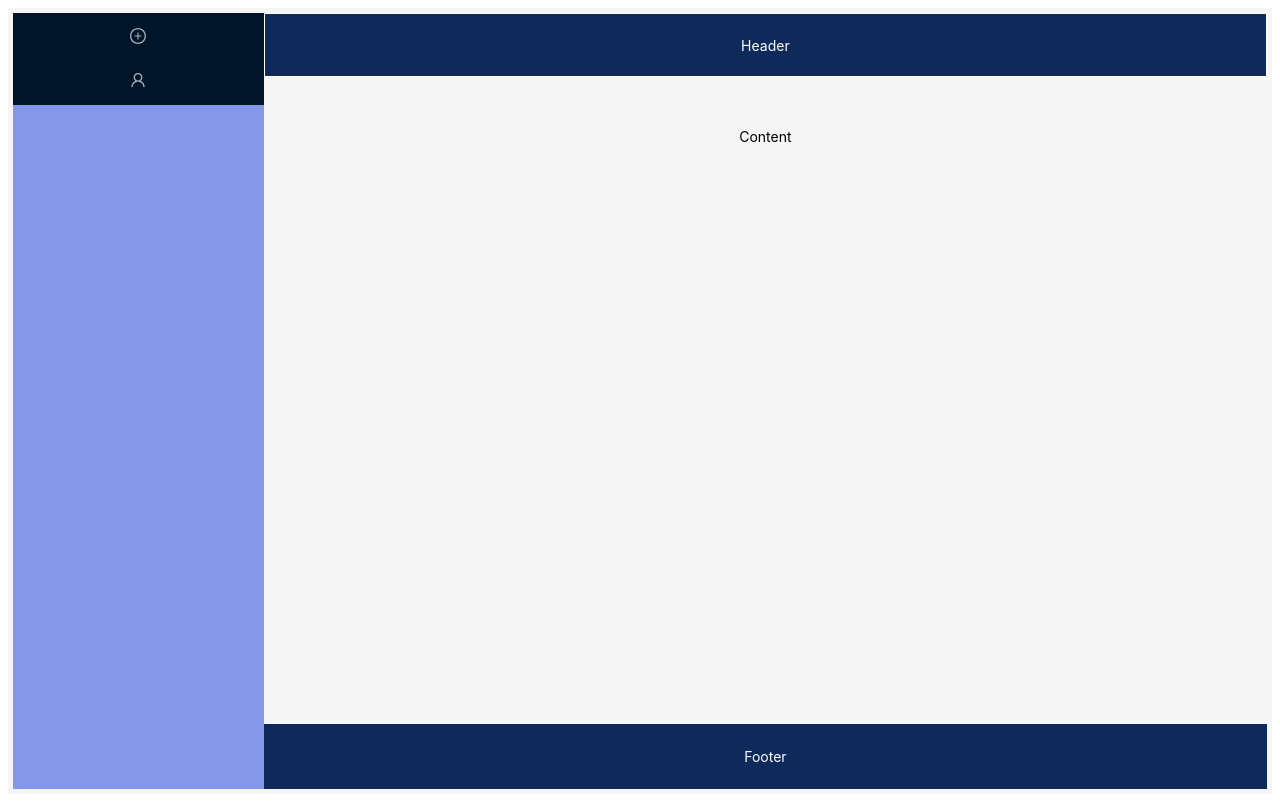
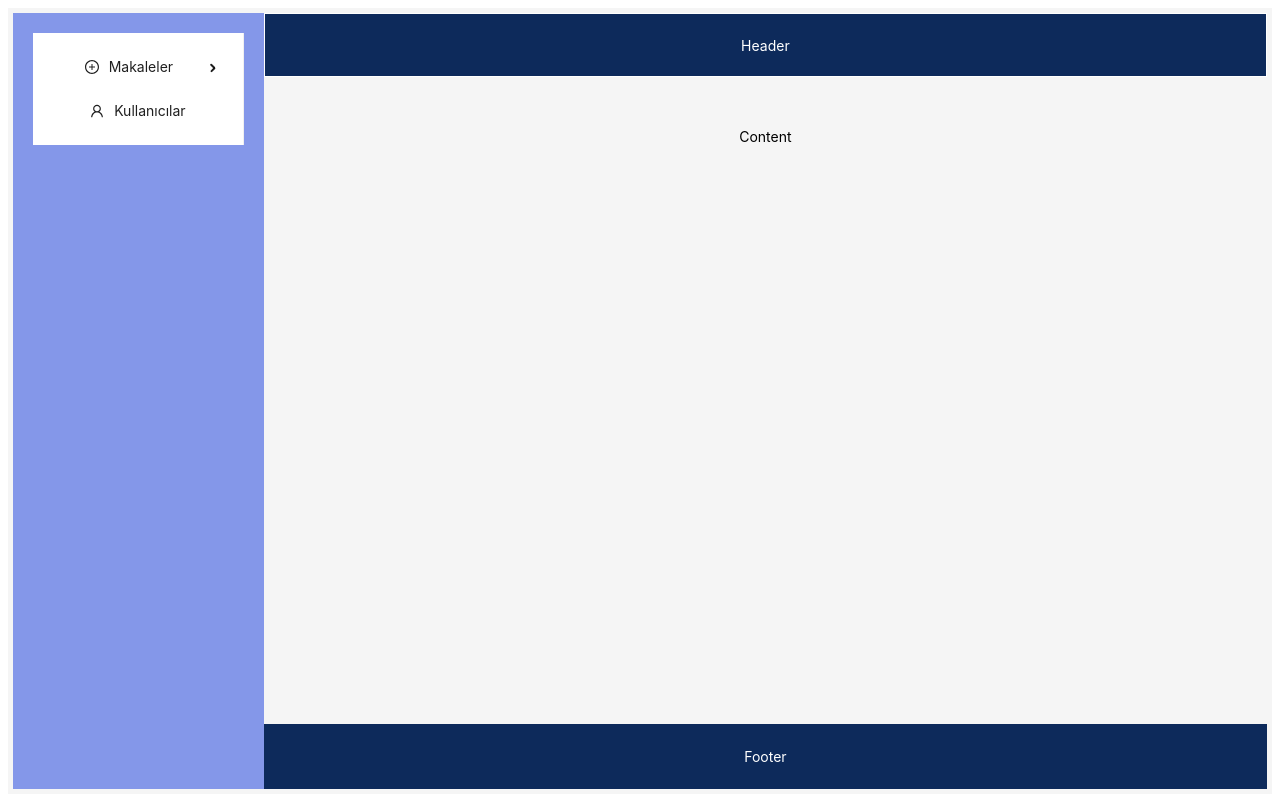
Before and after one commit to neominalsolutions/tcl-react-application, a React (Vite) app: page / in a window 1280 px wide. Built offline with nearby package versions, Linux system fonts and the light colour scheme.

Commit message:
Layout geliştirme

```diff
--- a/src/layouts/site/layout.tsx
+++ b/src/layouts/site/layout.tsx
@@ -51,25 +51,28 @@ const footerStyle: React.CSSProperties = {
 export const SiteLayout: React.FC = () => {
 	type MenuItem = Required<MenuProps>['items'][number];
 
+	// tekli olunca key kendini değer olarak key değeri olarak döndürür ama children yani altmenu varsa alt menu key döndürür.
 	const items: MenuItem[] = [
 		{
 			key: '1',
 			icon: <PlusCircleOutlined />,
 			label: 'Makaleler',
 			children: [
-				{ key: '1.2', label: 'Makale Listesi' },
-				{ key: '1.3', label: 'Makale Listesi-2' },
+				{ key: '/posts', label: 'Makale Listesi' },
+				{ key: '/posts-v2', label: 'Makale Listesi-V2' },
 			],
-			onClick: () => {
+			onClick: ({ key }) => {
 				// linke yönlen
+				console.log('key', key);
 			},
 		},
 		{
-			key: '2',
+			key: '/users',
 			icon: <UserOutlined />,
 			label: 'Kullanıcılar',
-			onClick: () => {
+			onClick: ({ key }) => {
 				// like yönlen
+				console.log('key', key);
 			},
 		},
 	];
@@ -80,8 +83,8 @@ export const SiteLayout: React.FC = () => {
 				<Sider width="20%" style={siderStyle}>
 					<Menu
 						mode="vertical"
-						theme="dark"
-						inlineCollapsed={true}
+						style={{ padding: 10, margin: 20 }}
+						inlineCollapsed={false}
 						items={items}
 					/>
 				</Sider>
```
